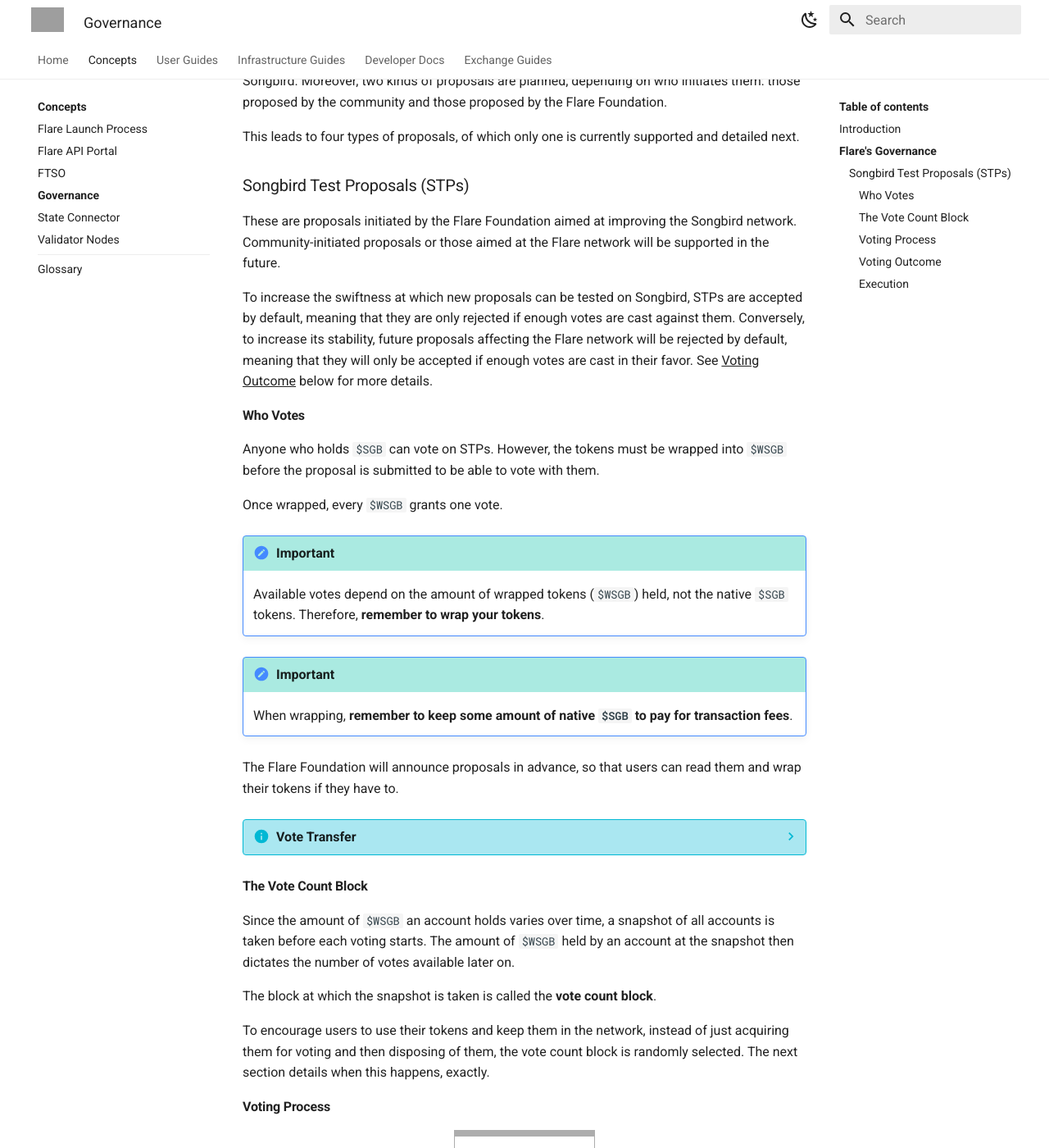
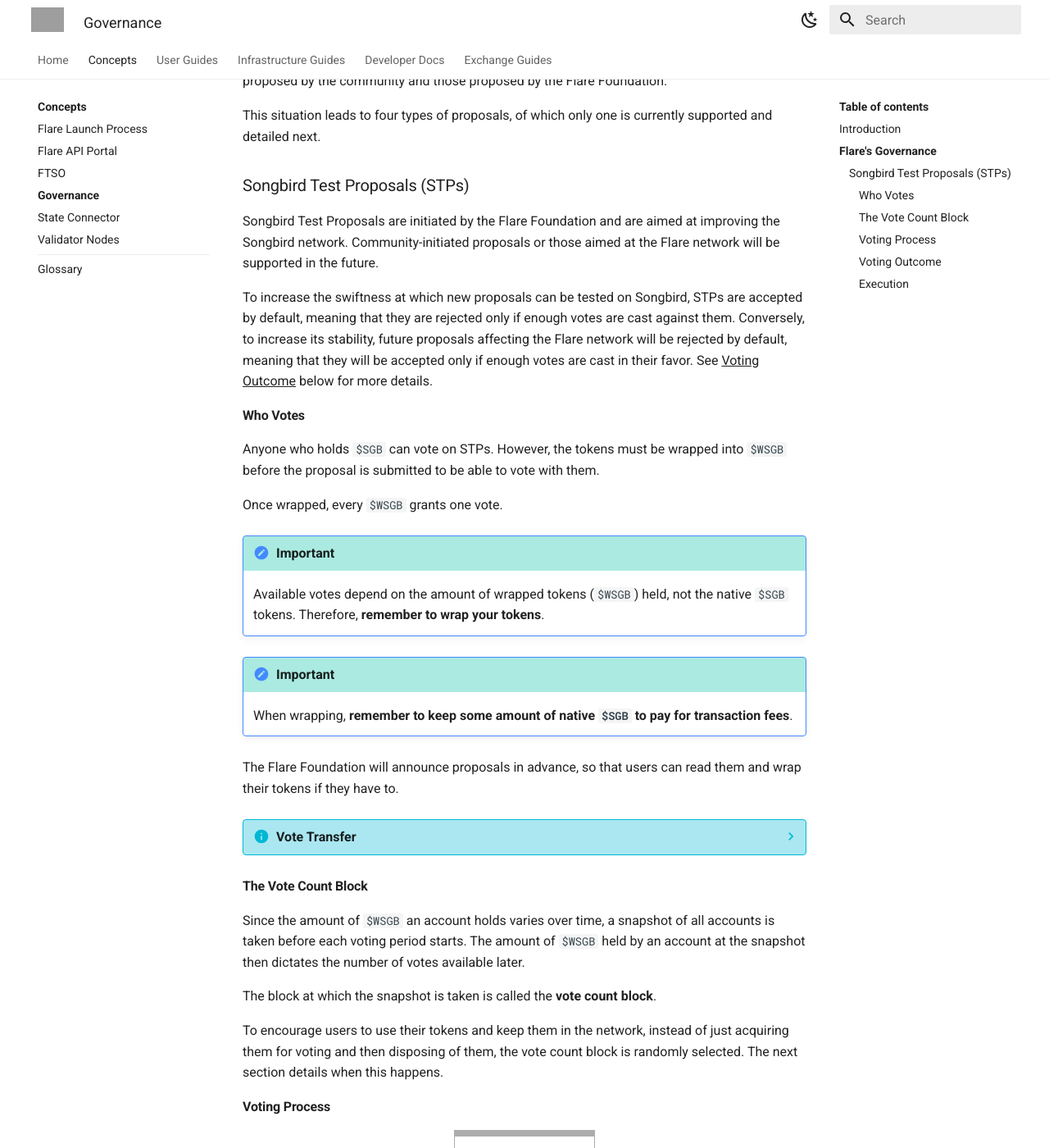
Before and after one commit to flare-foundation/docs, an MkDocs documentation site: the page built from docs/tech/governance.md, in a window 1280 px wide and 1400 px high, scrolled down 697 px. Shown: the whole window at 82% size. Built offline with MkDocs 1.6.1 and Material for MkDocs 9.7.7, drawn with Linux system fonts in a browser that asks for light colours; comment, search, counter and statistics services are not loaded; some of the changed text lies outside the part shown; grey boxes are pictures that could not be loaded.

Commit message:
Reviewers feedback

```diff
--- a/docs/tech/governance.md
+++ b/docs/tech/governance.md
@@ -19,14 +19,15 @@
 Excluding the [testnets](glossary.md#test_network) Coston and Coston2, Flare currently has two networks: Flare and Songbird.
 Moreover, two kinds of proposals are planned, depending on who initiates them: those proposed by the community and those proposed by the Flare Foundation.
 
-This leads to four types of proposals, of which only one is currently supported and detailed next.
+This situation leads to four types of proposals, of which only one is currently supported and detailed next.
 
 ### Songbird Test Proposals (STPs)
 
-These are proposals initiated by the Flare Foundation aimed at improving the Songbird network.
+Songbird Test Proposals are initiated by the Flare Foundation and are aimed at improving the Songbird network.
 Community-initiated proposals or those aimed at the Flare network will be supported in the future.
 
-To increase the swiftness at which new proposals can be tested on Songbird, STPs are accepted by default, meaning that they are only rejected if enough votes are cast against them. Conversely, to increase its stability, future proposals affecting the Flare network will be rejected by default, meaning that they will only be accepted if enough votes are cast in their favor. See [Voting Outcome](#voting-outcome) below for more details.
+To increase the swiftness at which new proposals can be tested on Songbird, STPs are accepted by default, meaning that they are rejected only if enough votes are cast against them.
+Conversely, to increase its stability, future proposals affecting the Flare network will be rejected by default, meaning that they will be accepted only if enough votes are cast in their favor. See [Voting Outcome](#voting-outcome) below for more details.
 
 #### Who Votes
 
@@ -65,13 +66,13 @@
 
 #### The Vote Count Block
 
-Since the amount of `$WSGB` an account holds varies over time, a snapshot of all accounts is taken before each voting starts.
-The amount of `$WSGB` held by an account at the snapshot then dictates the number of votes available later on.
+Since the amount of `$WSGB` an account holds varies over time, a snapshot of all accounts is taken before each voting period starts.
+The amount of `$WSGB` held by an account at the snapshot then dictates the number of votes available later.
 
 The block at which the snapshot is taken is called the **vote count block**.
 
 To encourage users to use their tokens and keep them in the network, instead of just acquiring them for voting and then disposing of them, the vote count block is randomly selected.
-The next section details when this happens, exactly.
+The next section details when this happens.
 
 #### Voting Process
 
```
Also changed, not shown: other parts of docs/tech/governance.md (+6 -6 lines).
